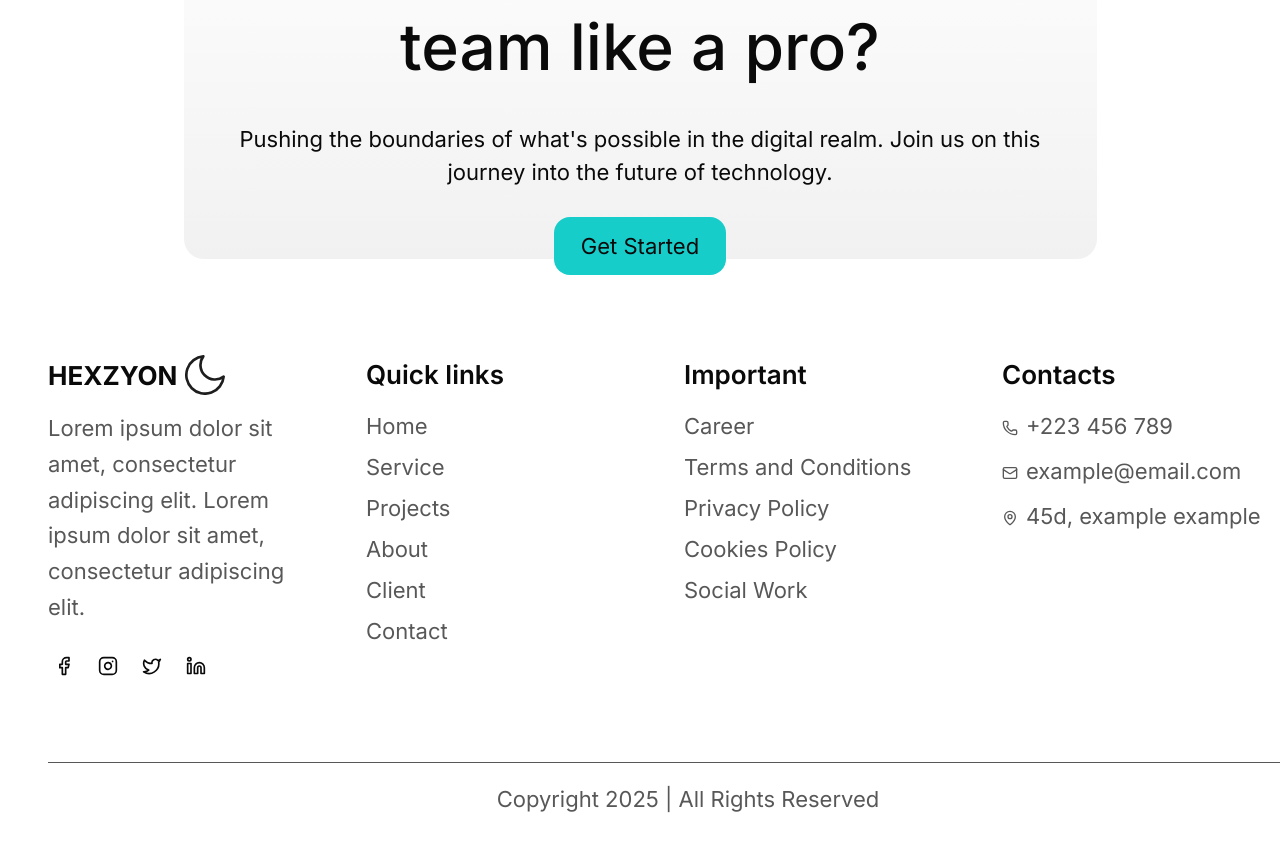
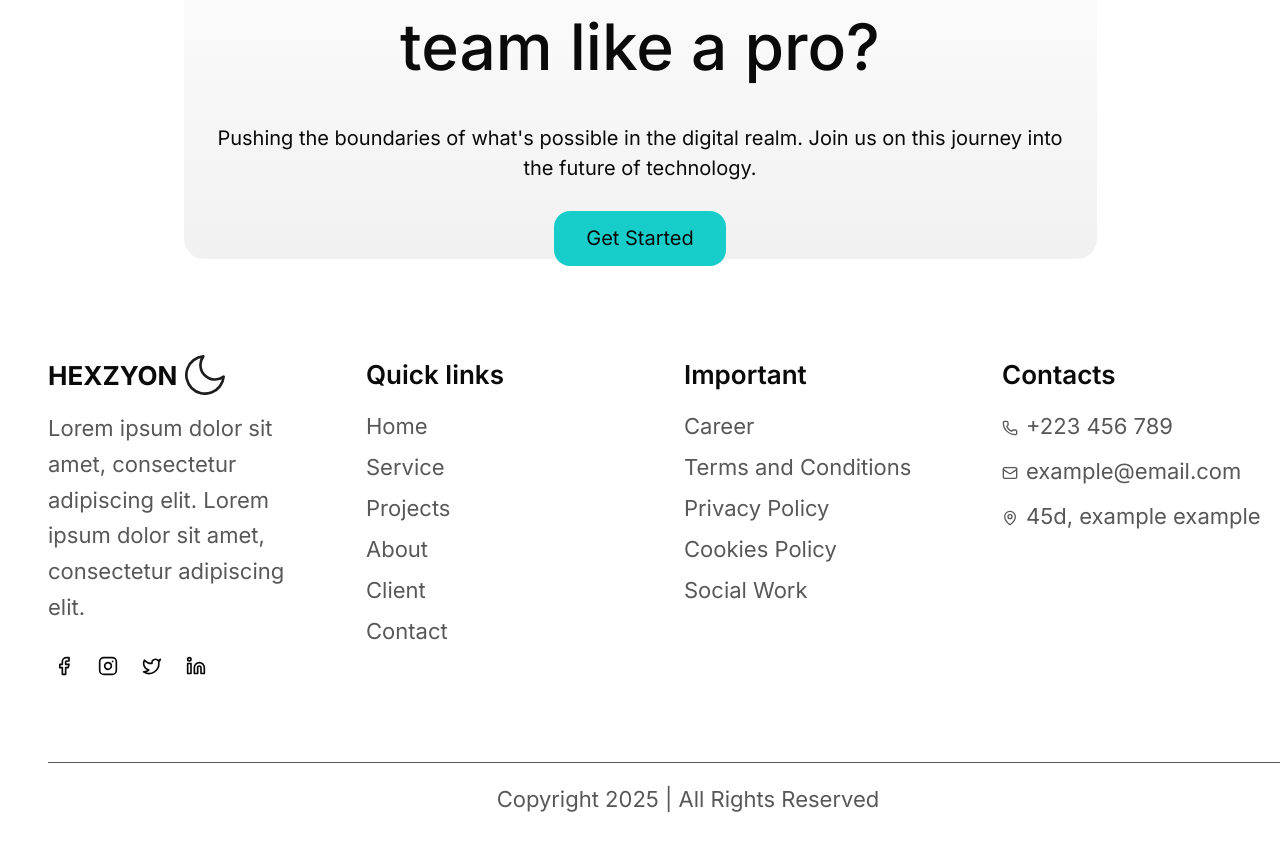
Before and after one commit to Roshen-Perera/ceylon-developers-portfolio, a Next.js app: page /company in a window 1280 px wide. Shown: the part 4626-5478 px from the top of the page. Built offline with nearby package versions, Linux system fonts and the light colour scheme.

Commit message:
Refactor ProPost component to replace paragraph and button tags with custom P and ButtonText components for improved styling consistency

```diff
--- a/components/proPost.tsx
+++ b/components/proPost.tsx
@@ -1,5 +1,5 @@
 import React from 'react'
-import { H2 } from './typography';
+import { ButtonText, H2, P } from './typography';
 
 const ProPost = () => {
   return (
@@ -10,13 +10,13 @@ const ProPost = () => {
           <br />
           team like a pro?
         </H2>
-        <p className="text-[22px]">
+        <P>
           Pushing the boundaries of what&apos;s possible in the digital realm.
           Join us on this journey into the future of technology.
-        </p>
-        <button className="text-[22px] w-[172px] p-3 text-lg bg-[#17CDCA] rounded-2xl">
+        </P>
+        <ButtonText className="text-[22px] w-[172px] p-3 text-lg bg-[#17CDCA] rounded-2xl">
           Get Started
-        </button>
+        </ButtonText>
       </div>
     </>
   );
```
